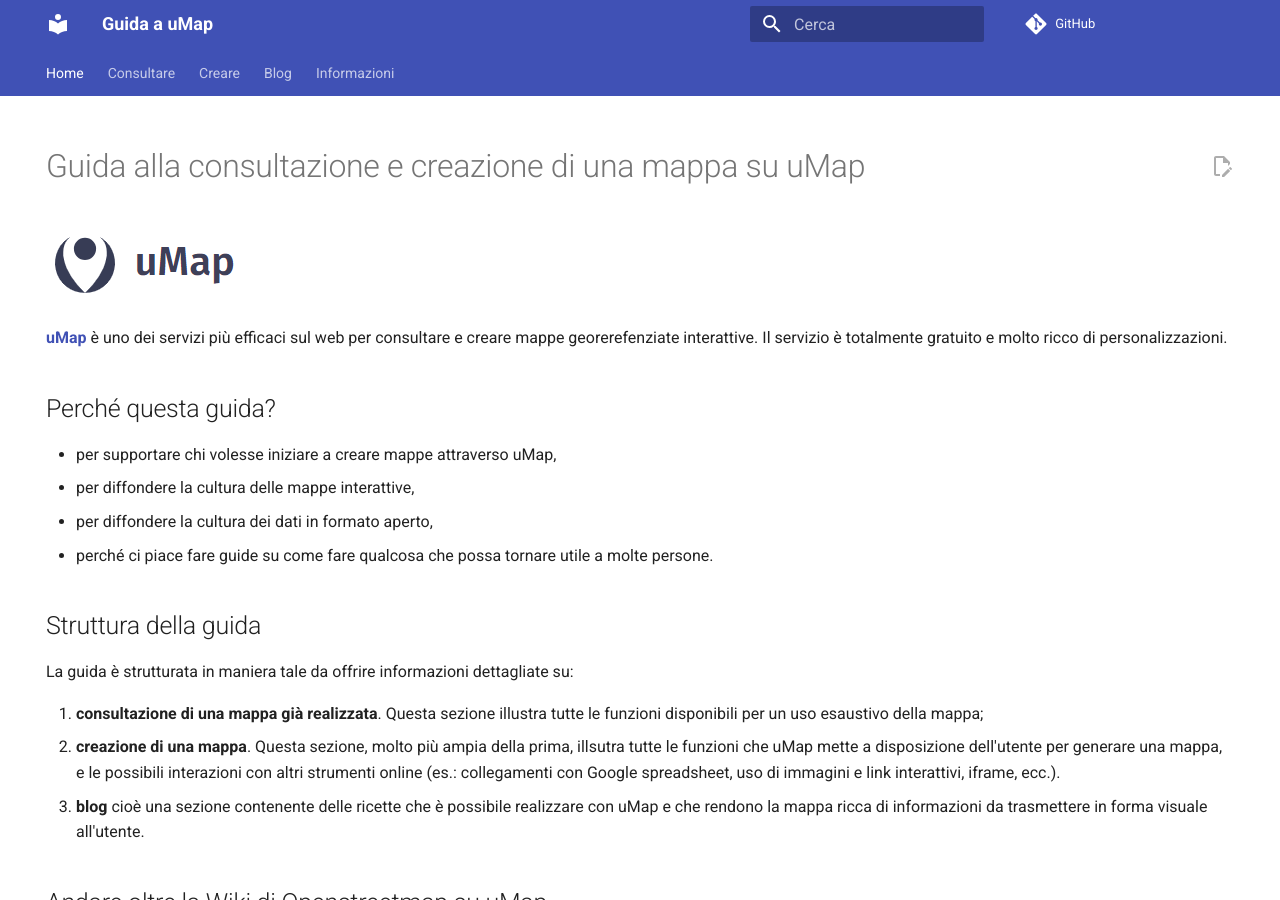
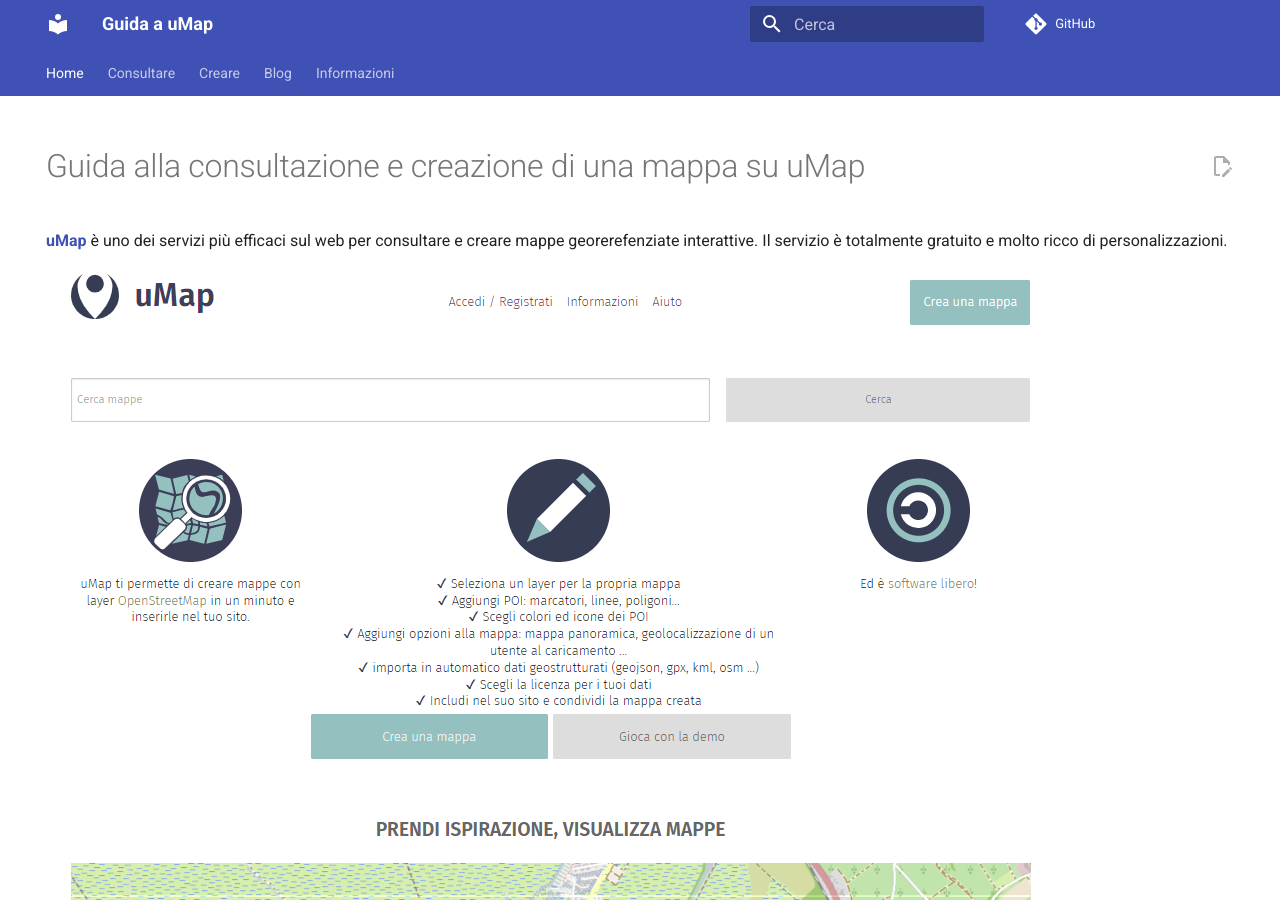
Before and after one commit to opendatasicilia/guida-umap, an MkDocs documentation site: the page built from docs/index.md, in a window 1280 px wide and 900 px high. Built offline with MkDocs 1.6.1 and Material for MkDocs 9.7.7, drawn with Linux system fonts in a browser that asks for light colours; comment, search, counter and statistics services are not loaded.

Commit message:
Update index.md

```diff
--- a/docs/index.md
+++ b/docs/index.md
@@ -6,10 +6,10 @@
 
 # Guida alla consultazione e creazione di una mappa su uMap
 
-![](img/uMap.PNG)
-
 [**uMap**](https://umap.openstreetmap.fr/it/) è uno dei servizi più efficaci sul web per consultare e creare mappe georerefenziate interattive.
 Il servizio è totalmente gratuito e molto ricco di personalizzazioni.
+
+![](https://raw.githubusercontent.com/opendatasicilia/guida-umap/main/docs/img/umap-homepage.PNG)
 
 ## Perché questa guida?
 
```
